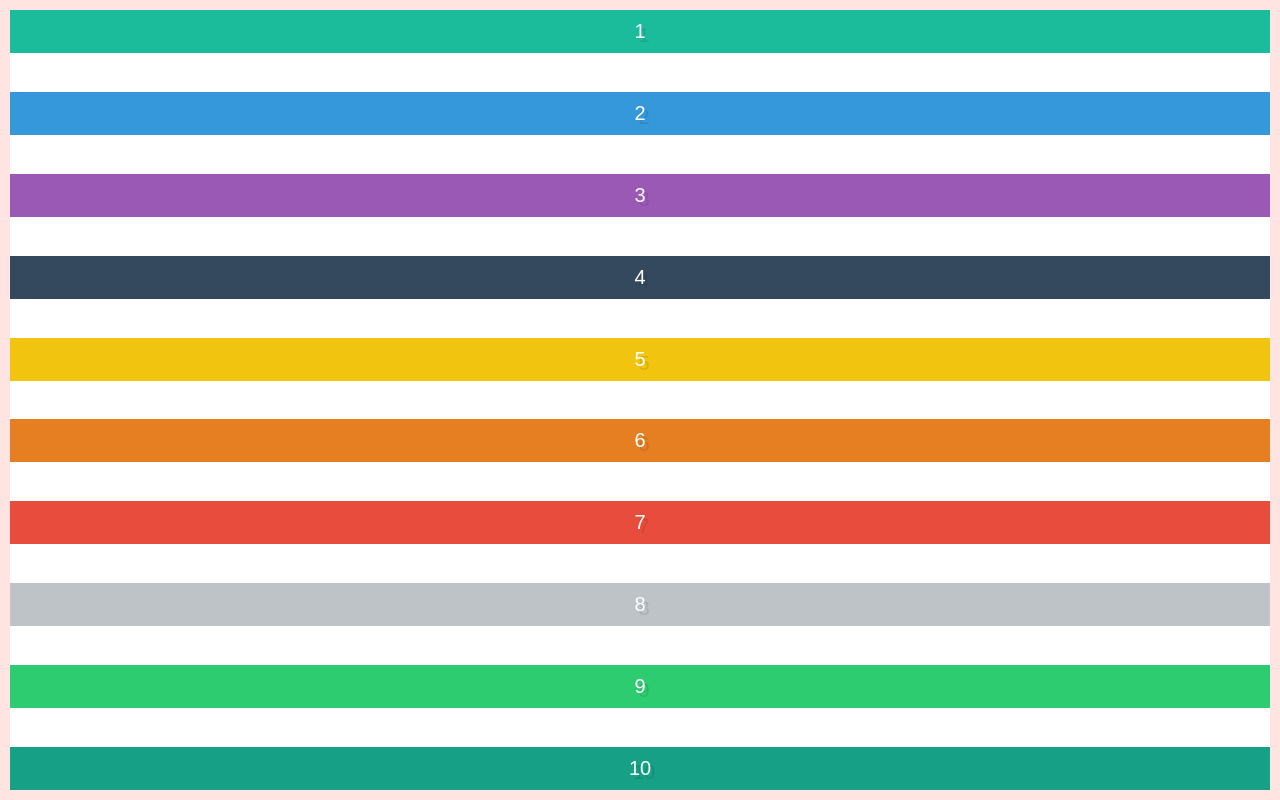
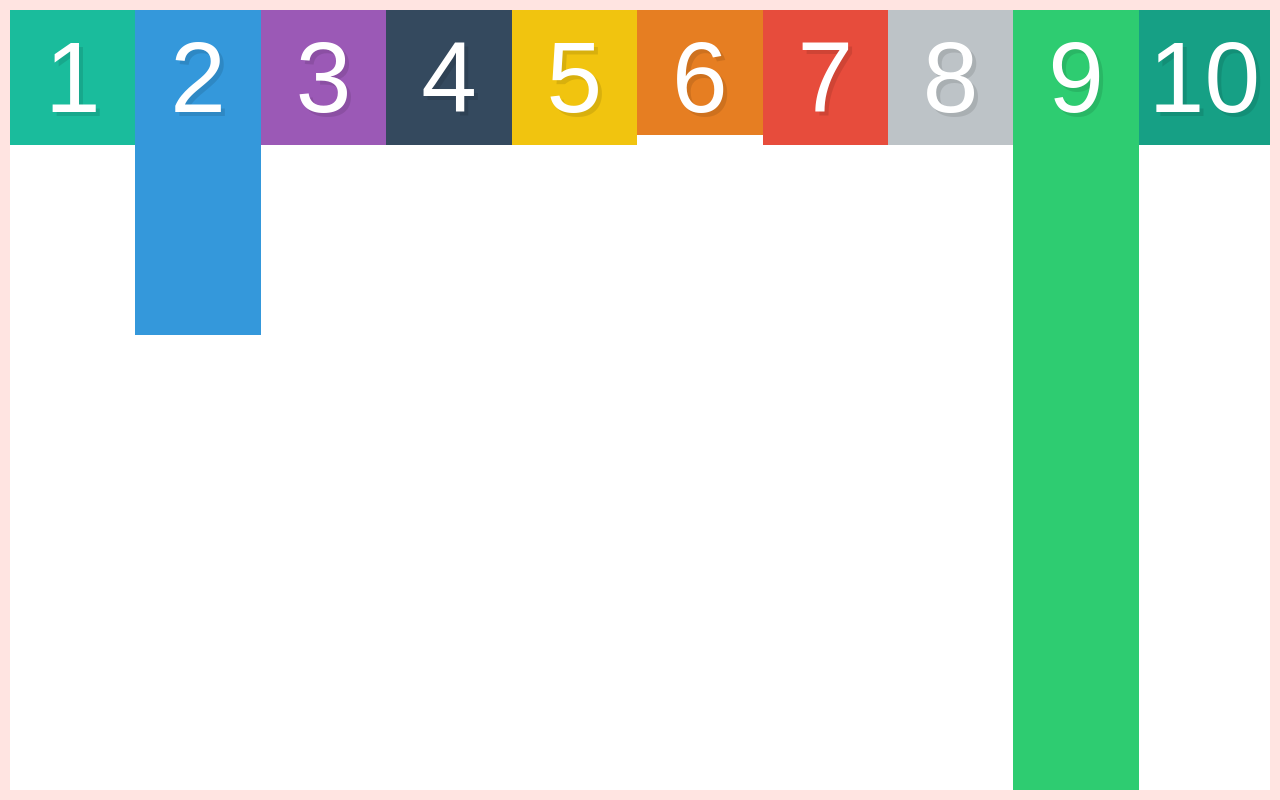
Before and after one commit to ClemHlrdt/What-The-Flexbox, a plain HTML site: page alignment-and-centering/index.html in a window 1280 px wide. Drawn offline with Linux system fonts and the light colour scheme.

Commit message:
alignment and centering with align-self

```diff
--- a/alignment-and-centering/style.css
+++ b/alignment-and-centering/style.css
@@ -195,7 +195,7 @@ input::-moz-focus-inner {
 /* Some default styles to make each box visible */
 .box {
   color: white;
-  font-size: 20px;
+  font-size: 100px;
   text-align: center;
   text-shadow: 4px 4px 0 rgba(0, 0, 0, 0.1);
   padding: 10px;
@@ -246,13 +246,19 @@ input::-moz-focus-inner {
 /* We start writing out flexbox here. The above is just page setup */
 .container {
   display: flex;
-  flex-direction: column;
-  justify-content: space-between;
   border: 10px solid mistyrose;
-  min-height: 100vh;
+  height: 100vh;
+
+  align-items: flex-start;
+  /*
+    align-items: defines how flex items are laid out along the cross axis on the current line.
+
+    align-items: baseline -> adjusts the height of the item to the baseline of the font
+  */
+  /* align-items: center; */
 }
 
-/* .box {
+.box {
   width: 33.333%;
 }
 
@@ -267,4 +273,4 @@ input::-moz-focus-inner {
 .box9 {
   padding-bottom: 50px;
   align-self: stretch;
-} */
+}
```
